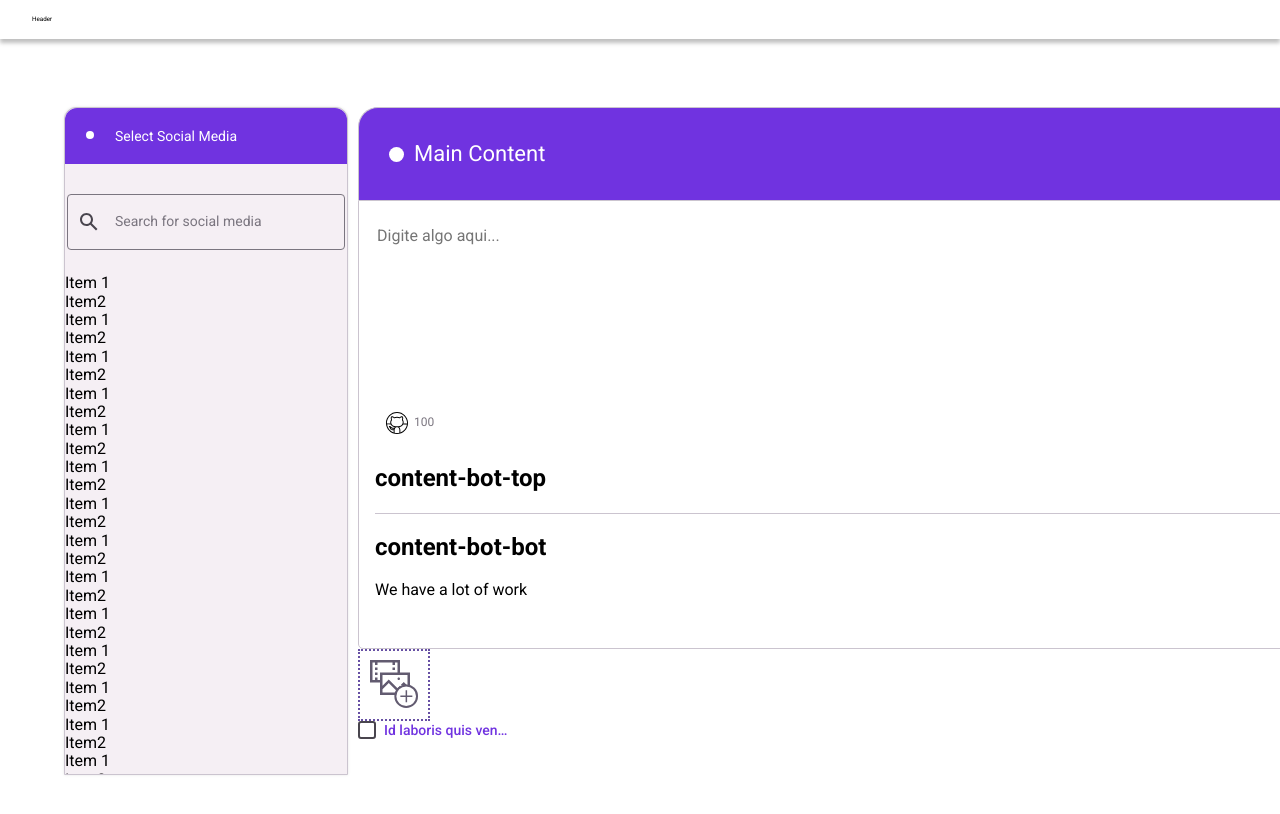
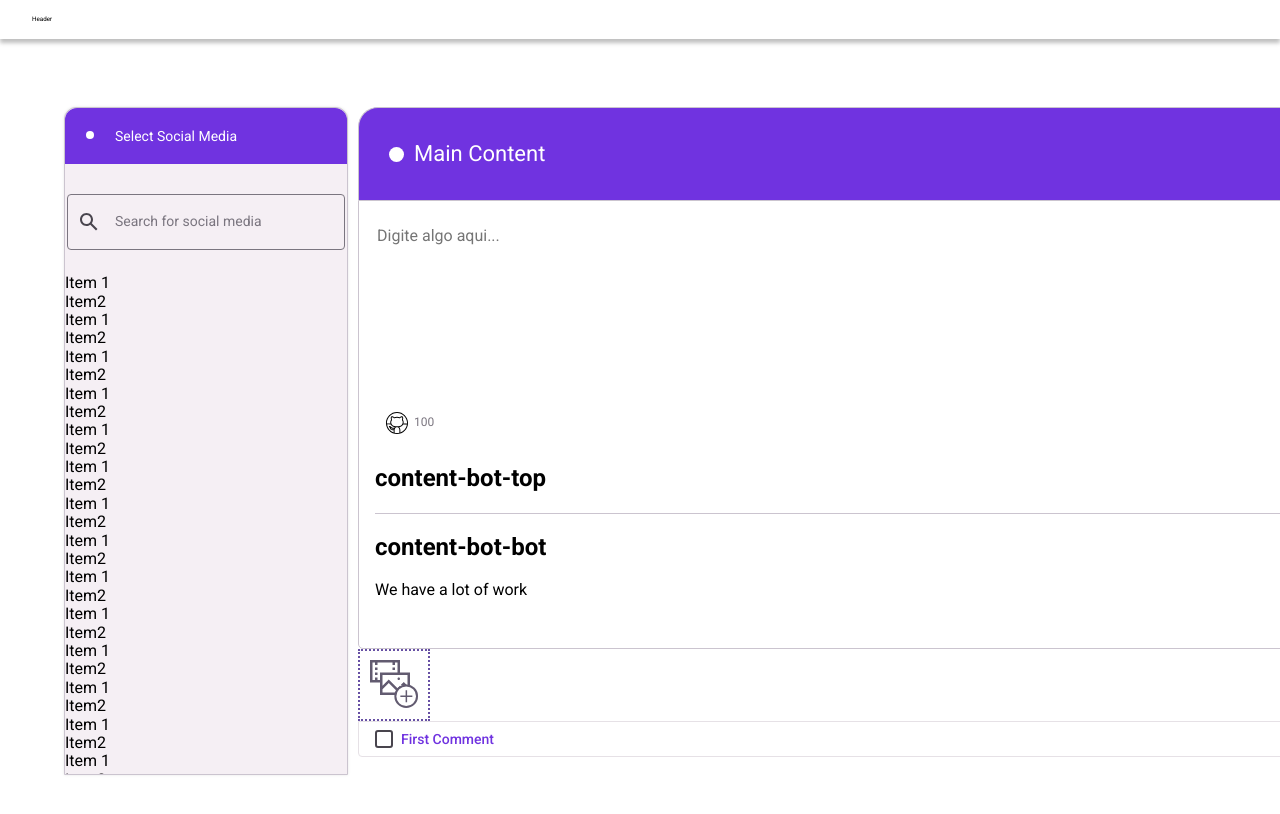
Before and after one commit to devhatt/octopost, a React (Create React App) app: page / in a window 1280 px wide. Shown: the top 814 px of the page. Built offline with nearby package versions, Linux system fonts and the light colour scheme; the HTML template or start-up script is replaced by a standard one.

Commit message:
feat: change FirstComment to Checkbox and add variants

```diff
--- a/src/components/FirstComment/FirstComment.module.scss
+++ b/src/components/Checkbox/Checkbox.module.scss
@@ -1,6 +1,6 @@
 @use '../../styles/global' as *;
 
-.label {
+.container {
   display: flex;
   flex-flow: row nowrap;
 
@@ -8,16 +8,36 @@
 
   font-family: $mainFont;
 
-  color: $secondaryPurple;
   text-align: center;
   font-size: 14px;
   font-weight: 500;
 
   column-gap: 8px;
 
-  cursor: pointer;
+  &--normal {
+    color: $tertiaryGray;
+  }
 
-  user-select: none;
+  &--button {
+    display: flex;
+
+    color: $secondaryPurple;
+
+    padding: 8px 16px;
+    border: 1px solid #e6e1e6;
+
+    border-radius: 0 0 0 4px;
+
+    cursor: pointer;
+
+    user-select: none;
+
+    &:active {
+      background-color: #f5f5f5;
+
+      transition: 200ms ease-in-out;
+    }
+  }
 }
 
 .input {
--- /dev/null
+++ b/src/components/Checkbox/Checkbox.tsx
@@ -0,0 +1,45 @@
+import { forwardRef } from 'react';
+
+import classNames from 'classnames';
+
+import styles from './Checkbox.module.scss';
+
+import { ifProp } from '../../utils/ifProp';
+import { TCheckboxProps } from './Checkbox.types';
+
+const Checkbox = forwardRef<HTMLInputElement, TCheckboxProps>(function Checkbox(
+  {
+    children,
+    labelProps,
+    className,
+    multine = true,
+    variant = 'normal',
+    ...props
+  },
+  ref
+) {
+  return (
+    <label
+      {...labelProps}
+      className={classNames(
+        ifProp(variant, (variant) => styles[`container--${variant}`]),
+        styles.container,
+        labelProps?.className
+      )}
+    >
+      <input
+        type="checkbox"
+        ref={ref}
+        className={classNames(styles.input, className)}
+        {...props}
+      />
+      <span
+        className={classNames(styles.text, !multine && styles.textNotMultiline)}
+      >
+        {children}
+      </span>
+    </label>
+  );
+});
+
+export default Checkbox;
--- a/src/components/FirstComment/FirstComment.types.ts
+++ b/src/components/Checkbox/Checkbox.types.ts
@@ -2,8 +2,11 @@ import { ComponentPropsWithRef, ComponentPropsWithoutRef } from 'react';
 
 type TLabelProps = Omit<ComponentPropsWithoutRef<'label'>, 'for'>;
 
-export type TFirstCommentProps = ComponentPropsWithRef<'input'> & {
+export type TCheckboxVariants = 'normal' | 'button';
+
+export type TCheckboxProps = ComponentPropsWithRef<'input'> & {
   labelProps?: TLabelProps;
   children: string;
   multine?: boolean;
+  variant?: TCheckboxVariants;
 };
--- /dev/null
+++ b/src/components/Checkbox/index.ts
@@ -0,0 +1,2 @@
+export { default } from './Checkbox';
+export * from './Checkbox.types';
--- a/src/components/FirstComment/FirstComment.tsx
+++ /dev/null
@@ -1,38 +0,0 @@
-import { forwardRef } from 'react';
-
-import classNames from 'classnames';
-
-import styles from './FirstComment.module.scss';
-
-import { TFirstCommentProps } from './FirstComment.types';
-
-const FirstComment = forwardRef<HTMLInputElement, TFirstCommentProps>(
-  function FirstComment(
-    { children, labelProps, className, multine = true, ...props },
-    ref
-  ) {
-    return (
-      <label
-        {...labelProps}
-        className={classNames(styles.label, labelProps?.className)}
-      >
-        <input
-          type="checkbox"
-          ref={ref}
-          className={classNames(styles.input, className)}
-          {...props}
-        />
-        <span
-          className={classNames(
-            styles.text,
-            !multine && styles.textNotMultiline
-          )}
-        >
-          {children}
-        </span>
-      </label>
-    );
-  }
-);
-
-export default FirstComment;
--- a/src/components/FirstComment/index.ts
+++ /dev/null
@@ -1,2 +0,0 @@
-export { default } from './FirstComment';
-export * from './FirstComment.types';
--- a/src/pages/home/home.tsx
+++ b/src/pages/home/home.tsx
@@ -1,4 +1,4 @@
-import FirstComment from '~components/FirstComment';
+import Checkbox from '~components/Checkbox';
 import MainComposer from '~components/MainComposer/MainComposer';
 import MediaInputs from '~components/MediaInputs/MediaInput';
 import SavBar from '~components/SavBar/SavBar';
@@ -20,13 +20,9 @@ const Home = () => {
           <div className={scss.gridInput}>
             <MainComposer />
             <MediaInputs />
-            <FirstComment
-              multine={false}
-              labelProps={{ style: { maxWidth: 150 } }}
-            >
-              Id laboris quis veniam minim qui officia amet non labore anim
-              excepteur quis sint.Esse ex aute voluptate qui velit ipsum.
-            </FirstComment>
+            <Checkbox multine={false} variant="button">
+              First Comment
+            </Checkbox>
           </div>
           <div className={scss.gridTabs} />
         </div>
--- /dev/null
+++ b/src/utils/ifProp.ts
@@ -0,0 +1,5 @@
+export function ifProp<T, R>(prop: T, callback: (prop: T) => R): R | undefined {
+  if (!!prop === false) return undefined;
+
+  return callback(prop);
+}
```
Also changed, not shown: src/components/Checkbox/assets/check.svg (renamed from src/components/FirstComment/assets/check.svg).
